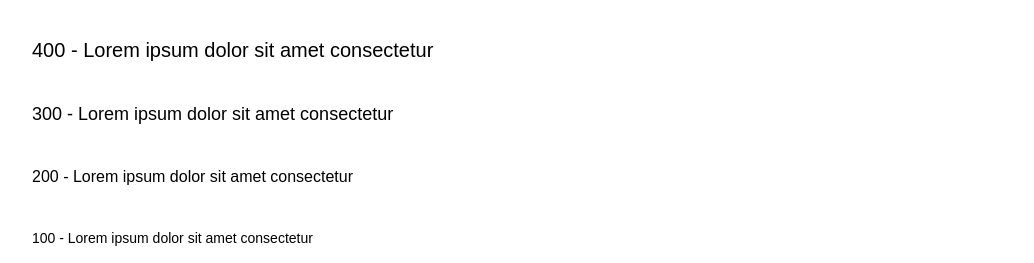
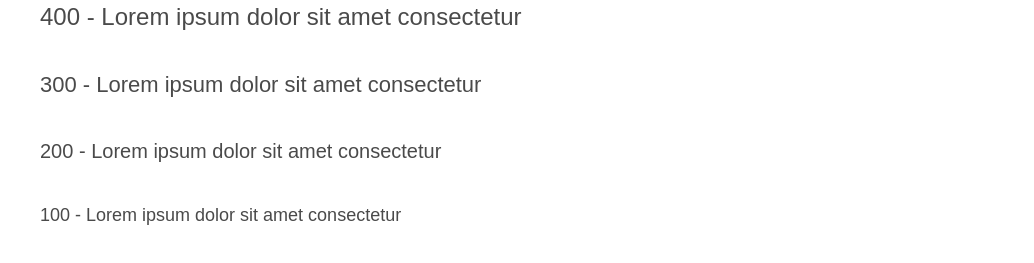
Before and after one commit to soilysound/base3, a website: page index.html in a window 1280 px wide. Shown: the part 502-765 px from the top of the page, without its empty margins (112-1146 px from the left). Drawn offline with Linux system fonts and the light colour scheme; a web font is replaced by a local one.

Commit message:
add legacy vars

```diff
--- a/css/core/site.css
+++ b/css/core/site.css
@@ -5,7 +5,7 @@ html {
   word-wrap: break-word;
   color: var(--text-color);
   background-color: var(--page-canvas);
-  font-family: var(--brand-font);
+  font-family: var(--branding-sky-text-font), sans-serif;
   font-size: var(--base-font-size);
   overflow-anchor: none;
   scroll-behavior: smooth;
--- a/css/core/vars.css
+++ b/css/core/vars.css
@@ -1,101 +1,65 @@
 :root {
-  /* fonts */
-  --base-font-size: 1rem;
-  /* https: //royalfig.github.io/fluid-typography-calculator/
-    fonts scale between 400 and 896px
-  */
-  /* 14px */
-  --display-100: 0.875rem;
-  /* 16px */
-  --display-200: 1rem;
-  /* 16-18px */
-  --display-300: clamp(1rem, (0.8991935483870968rem + 0.4032258064516129vw), 1.125rem);
-  /* 18-20 */
-  --display-400: clamp(1.125rem, (1.0241935483870968rem + 0.4032258064516129vw), 1.25rem);
-  /* 20-24 */
-  --display-500: clamp(1.25rem, (1.0483870967741935rem + 0.8064516129032258vw), 1.5rem);
-  /* 24-30 */
-  --display-600: clamp(1.5rem, (1.1975806451612903rem + 1.2096774193548387vw), 1.875rem);
-  /* 30-40 */
-  --display-700: clamp(1.875rem, (1.370967741935484rem + 2.0161290322580645vw), 2.5rem);
-  /* 40-52 */
-  --display-800: clamp(2.5rem, (1.8951612903225805rem + 2.4193548387096775vw), 3.25rem);
-  /* 52-70 */
-  --display-900: clamp(3.25rem, (2.342741935483871rem + 3.6290322580645156vw), 4.375rem);
-
+  /* min and max width (px) for scaling values */
+  --scaler-from: 420;
+  --scaler-to: 980;
+  --scaler: calc((100vw - (var(--scaler-from) * 1px)) / (var(--scaler-to) - var(--scaler-from)));
+  /* raw size values */
+  --s-5: 4;
+  --s-10: 8;
+  --s-20: 12;
+  --s-25: 13;
+  --s-50: 14;
+  --s-100: 16;
+  --s-200: 18;
+  --s-300: 20;
+  --s-400: 22;
+  --s-500: 24;
+  --s-600: 26;
+  --s-700: 28;
+  --s-800: 32;
+  --s-900: 36;
+  --s-1000: 40;
+  --s-1100: 48;
+  --s-1200: 68;
+   /* spacing */
+  --gap-0: 0;
+  --gap-100: clamp(4px, calc(4px + (4 * var(--scaler))), 8px);
+  --gap-200: clamp(8px, calc(8px + (4 * var(--scaler))), 12px);
+  --gap-300: clamp(12px, calc(12px + (4 * var(--scaler))), 16px);
+  --gap-400: clamp(18px, calc(18px + (6 * var(--scaler))), 24px);
+  --gap-500: clamp(22px, calc(22px + (10 * var(--scaler))), 32px);
+  --gap-600: clamp(28px, calc(28px + (12 * var(--scaler))), 40px);
+  --gap-700: clamp(36px, calc(36px + (16 * var(--scaler))), 52px);
+  --gap-800: clamp(48px, calc(48px + (24 * var(--scaler))), 72px);
+  --gap-900: clamp(64px, calc(64px + (28 * var(--scaler))), 92px);
+  /* font sizes */
+  --display-25: clamp(13px, calc(13px + (1 * var(--scaler))), 14px);
+  --display-50: clamp(14px, calc(14px + (2 * var(--scaler))), 16px);
+  --display-100: clamp(16px, calc(16px + (2 * var(--scaler))), 18px);
+  --display-200: clamp(18px, calc(18px + (2 * var(--scaler))), 20px);
+  --display-300: clamp(20px, calc(20px + (2 * var(--scaler))), 22px);
+  --display-400: clamp(22px, calc(22px + (2 * var(--scaler))), 24px);
+  --display-500: clamp(24px, calc(24px + (6 * var(--scaler))), 30px);
+  --display-600: clamp(26px, calc(26px + (10 * var(--scaler))), 36px);
+  --display-700: clamp(28px, calc(28px + (12 * var(--scaler))), 40px);
+  --display-800: clamp(32px, calc(32px + (16 * var(--scaler))), 48px);
+  --display-900: clamp(36px, calc(36px + (32 * var(--scaler))), 68px);
+  --base-font-size: 18px;
+  --display-fixed-25: 13px;
+  --display-fixed-50: 14px;
+  --display-fixed-100: 16px;
+  --display-fixed-200: 18px;
+  --display-fixed-300: 20px;
+  --display-fixed-400: 22px;
   /* line heights */
-  --line-height-100: 1.4;
-  --line-height-200: 1.4;
-  --line-height-300: 1.3;
-  --line-height-400: 1.3;
-  --line-height-500: 1.2;
-  --line-height-600: 1.2;
+  --line-height-50: 1.2;
+  --line-height-100: 1.25;
+  --line-height-200: 1.25;
+  --line-height-300: 1.2;
+  --line-height-400: 1.2;
+  --line-height-500: 1.1;
+  --line-height-600: 1.1;
   --line-height-700: 1.1;
-  --line-height-800: 1;
-  --line-height-900: 0.9;
-  /* spacing */
-  --gap-100: clamp(0.25rem, (0.04838709677419356rem + 0.8064516129032258vw), 0.5rem);
-  --gap-200: clamp(0.5rem, (0.29838709677419356rem + 0.8064516129032258vw), 0.75rem);
-  --gap-300: clamp(0.75rem, (0.5483870967741935rem + 0.8064516129032258vw), 1rem);
-  --gap-400: clamp(1rem, (0.5967741935483871rem + 1.6129032258064515vw), 1.5rem);
-  --gap-500: clamp(1.5rem, (1.1975806451612903rem + 1.2096774193548387vw), 1.875rem);
-  --gap-600: clamp(1.875rem, (1.370967741935484rem + 2.0161290322580645vw), 2.5rem);
-  --gap-700: clamp(2.5rem, (1.8951612903225805rem + 2.4193548387096775vw), 3.25rem);
-  --gap-800: clamp(3.25rem, (2.342741935483871rem + 3.6290322580645156vw), 4.375rem);
-  --gap-900: clamp(4.375rem, (3.366935483870968rem + 4.032258064516129vw), 5.625rem);
-  /* layout */
-  --site-width-l: 1200px;
-  --site-width: 1024px;
-  --site-width-m: 767px;
-  --site-width-s: 480px;
-  --site-width-xs: 360px;
-  --site-gutter: 1rem;
-
-  /* layers */
-  --layer-below: -1;
-  --layer-base: 0;
-  --layer-ui: 9;
-  --layer-overlay: 99;
-  --layer-top: 99999999999999999999999999;
-
-  /* colors */
-  /* shades */
-  --shade-100: hsl(0, 0%, 100%);
-  --shade-200: hsl(0, 0%, 87.5%);
-  --shade-300: hsl(0, 0%, 75%);
-  --shade-400: hsl(0, 0%, 62.5%);
-  --shade-500: hsl(0, 0%, 50%);
-  --shade-600: hsl(0, 0%, 37.5%);
-  --shade-700: hsl(0, 0%, 25%);
-  --shade-800: hsl(0, 0%, 12.5%);
-  --shade-900: hsl(0, 0%, 0%);
-  /* utility */
-  --warning: orange;
-  --alert: red;
-  --breaking: yellow;
-  --breaking-text: black;
-  --success: green;
-  --link-color: #3157A1;
-  /* opacity */
-  --black-op-75: hsla(0, 0, 0, 70%);
-  --black-op-50: hsla(0, 0, 0, 50%);
-  --black-op-25: hsla(0, 0, 0, 25%);
-
-  /* theme */
-  /* general colors */
-  --text-color: var(--shade-900);
-  --text-color-secondary: var(--shade-700);
-  --text-color-tertiary: var(--shade-700);
-  --page-canvas: var(--shade-100);
-  --page-canvas-shade: var(--shade-200);
-  --component-canvas: var(--shade-100);
-  --component-shade: var(--shade-300);
-  --border-color: var(--shade-300);
-  --border-color-strong: var(--shade-700);
-  /* brand colors */
-  --brand-primary: hotpink;
-  --brand-secondry: yellowgreen;
-  --brand-highlight: lightblue;
-  /* brand fonts */
-  --brand-font: 'Sky Text', sans-serif;
+  --line-height-800: 1.1;
+  --line-height-900: 1;
 }
--- a/css/global.css
+++ b/css/global.css
@@ -1,3 +1,4 @@
+@import './legacy/vars.css';
 @import './core/vars.css';
 @import './core/reset.css';
 @import './core/site.css';
--- /dev/null
+++ b/css/legacy/vars.css
@@ -0,0 +1,163 @@
+/* ----------------- */
+/* ---BASE SCALERS--- */
+/* ----------------- */
+:root {
+    --base-scaler: 10px;
+    --base-font-scaler: 48px
+  }
+
+  @media all and (max-width: 900px) {
+    :root {
+      --base-scaler: calc(3.3px + 0.75vw);
+      --base-font-scaler: calc(21.2px + 3vw);
+    }
+  }
+
+  @media all and (max-width: 360px) {
+    :root {
+      --base-scaler: 6px;
+      --base-font-scaler: 32px;
+    }
+  }
+
+  :root {
+    /* ----------------- */
+    /* ---GLOBAL VARS--- */
+    /* ----------------- */
+
+    /* COLORS */
+
+    /* brand */
+    --brand-1: #002672; /* placeholder - overriden by brand file */
+    --brand-2: #EA021A; /* placeholder - overriden by brand file */
+    --brand-3: linear-gradient(#002672, #00043B); /* placeholder - overriden by brand file */
+    --brand-highlight: #3578FF; /* used for ui highlights */
+
+    /* shade colors (for internal use) */
+    --shade-0: #FFFFFF;
+    --shade-1: #F4F5F7;
+    --shade-2: #E2E2E2;
+    --shade-2-5: #9F9F9F;
+    --shade-3: #707070;
+    --shade-4: #4A4A4A;
+    --shade-4-5: #453F3F;
+    --shade-4-75: #252525;
+    --shade-5: #222222;
+    --shade-6: #111111;
+
+    /* semi opaque blacks */
+    --black-op80: rgba(0, 0, 0, 0.8);
+    --black-op60: rgba(0, 0, 0, 0.6);
+    --black-op40: rgba(0, 0, 0, 0.4);
+
+    /* shade gradients */
+    --gradient-radial: radial-gradient(circle at center,#fff 0,#e8e7ed 100%);
+    --gradient-pipe: linear-gradient(90deg,#d7d5dd 0,#eee 30%,#eee 70%,#d7d5dd);
+    --gradient-linear: linear-gradient(180deg, #F5F5F5, #E3E4E4);
+
+    /* ui states */
+    --success: #299934; /* success messages */
+    --alert: #EA021A; /* alerts and warnings */
+    --live: #EA021A; /* live scores and coverage */
+    --live-color: white;
+    --breaking: #FDE000; /* breaking news components */
+    --breaking-color: #111;
+    --link-color: #3157A1; /* global text link color */
+    --link-color-invert: #2aa2e1;
+    --link-color-on-light: #00369f;
+    --link-color-on-dark: #4fc2ff;
+
+    --live-bg: linear-gradient(180deg, #E90E10, #BC0000); /* gradient version of live */
+    --breaking-bg: linear-gradient(180deg, #F8EB1F, #F2CA06); /* gradient version of breaking */
+
+    /* common alias values */
+    --body-bg: var(--gradient-pipe); /* general site bg */
+    --article-bg: var(--shade-0); /* article page bg */
+    --component-bg: var(--shade-0); /* components bg is generally white */
+    --component-bg-transparent: #ffffff00;
+    --component-shade: var(--shade-1); /* component header bg */
+    --component-shade-gradient: linear-gradient(180deg, #F5F5F5, #E3E4E4); /* gradient version of above */
+    --component-shade-dark: var(--shade-5);
+    --border-color: var(--shade-2); /* border color for components */
+    --border-color-dark: var(--shade-5) /* stronger border color for components */;
+    --text-color: var(--shade-4); /* main body text */
+    --text-color-invert: var(--shade-0); /* text on dark backgrounds */
+    --text-color-secondary: var(--shade-3); /* lighter body text */
+    --text-color-tertiary: var(--shade-2-5); /* lighest body text */
+    --text-color-dark: var(--shade-6); /* darker body text */
+    --text-color-light: var(--shade-0); /* darker body text */
+    --icon-color: var(--shade-6); /* color for svg/ui icons */
+
+    /* box shadows */
+    --drop-shadow: 0 3px 3px rgba(0, 0, 0, 0.12); /* horizontal drop shadow beneath a ui element */
+    --glow-shadow: 0 0 8px rgba(0,0,0,0.12); /* glow shadow around a ui element */
+
+    /* SPACING */
+
+    /* scaling values (for internal use) - scales between 360 - 900px */
+    --space-xs: calc(var(--base-scaler) * 1); /* 6 - 10px */
+    --space-s: calc(var(--base-scaler) * 2); /* 12 - 20px */
+    --space-m: calc(var(--base-scaler) * 3); /* 18 - 30px */
+    --space-l: calc(var(--base-scaler) * 4); /* 24 - 40px */
+    --space-xl: calc(var(--base-scaler) * 6); /* 36 - 60px */
+
+    /* widths constraints */
+    --site-width: 1024px; /* max site width including gutters */
+    --site-width-s: 480px; /* mobile site width */
+    --site-width-m: 700px; /* article width */
+    --site-width-amp: 600px; /* max site width for amp */
+    --site-width-inner: 976px; /* max site width minus gutters */
+
+    /* common alias values */
+    --component-gap: var(--space-s); /* gap between internal component elements */
+    --component-padding: var(--space-m); /* padding on main component container */
+    --component-margin: var(--space-l); /* vertical margin between different components */
+    --group-margin: var(--space-xl); /* large vertical margin between large or groups of components */
+    --site-gutter: calc(var(--space-s) + 4px); /* left and right gutter on site body */
+
+    --z-index-ui: 999; /* layer for site ui elements - navs, menus etc */
+    --z-index-ads: 9999; /* layer for ads that go over ui */
+    --z-index-overlays: 99999; /* layer for overlays that sit on top of everything */
+
+    /* FONTS */
+
+    /* faces */
+    --branding-sky-text-font: 'Sky Text';
+    --branding-sky-headline-font: "Sky Headline", "Sky Headline fallback", "arial narrow", sans-serif;
+
+    /* settings */
+    --base-font-name: 'skytext';
+    --base-font-load-setting: 'optional';
+
+    /* bases */
+    --base-font-size: 18px;
+
+    /* scaling values (for internal use) - scales between 360 - 900px */
+    --font-scale-xl: var(--base-font-scaler); /* 32 - 48px */
+    --font-scale-l: calc((var(--base-font-scaler) * 1.25 / 2) + 6px); /* 26 - 36px */
+    --font-scale-m: calc(var(--base-font-scaler) * 0.35 + 13.2px); /* 24 - 30px */
+    --font-scale-s: calc( ( (var(--base-font-scaler)) / 8) + 16px); /* 20 - 22px */
+    --font-scale-xs: calc( ( (var(--base-font-scaler)) / 8) + 14px); /* 18 - 20px */
+    --font-scale-xxs: calc( ( (var(--base-font-scaler) - 10px) / 8) + 13.25px); /* 16 - 18px */
+
+    /* fixed values */
+    --font-fixed-m: var(--base-font-size);
+    --font-fixed-s: calc(var(--base-font-size) - 2px);
+    --font-fixed-xs: calc(var(--base-font-size) - 4px);
+
+    /* common alias values */
+    --display-1: var(--font-scale-xl); /* article headline/extra large header */
+    --display-2: var(--font-scale-l); /* large component/group header */
+    --display-3: var(--font-scale-m); /* med component header */
+    --display-4: var(--font-scale-s); /* standard component header */
+    --display-5: var(--font-scale-xs); /* small component header */
+    --display-6: var(--font-scale-xxs); /* x small component header */
+    --article-text: var(--font-scale-xs); /* any large body of text */
+    --component-text: var(--font-scale-xxs); /* smaller blocks of text within components */
+    --supporting-text: var(--font-fixed-s); /* accompanying text */
+    --label-text: var(--font-fixed-xs); /* label and note text */
+
+    /* dark mode utilities */
+    --ui-display-in-dark-mode: none;
+    --ui-display-in-light-mode: block;
+  }
```
Also changed, not shown: css/theme/base.css (added).
